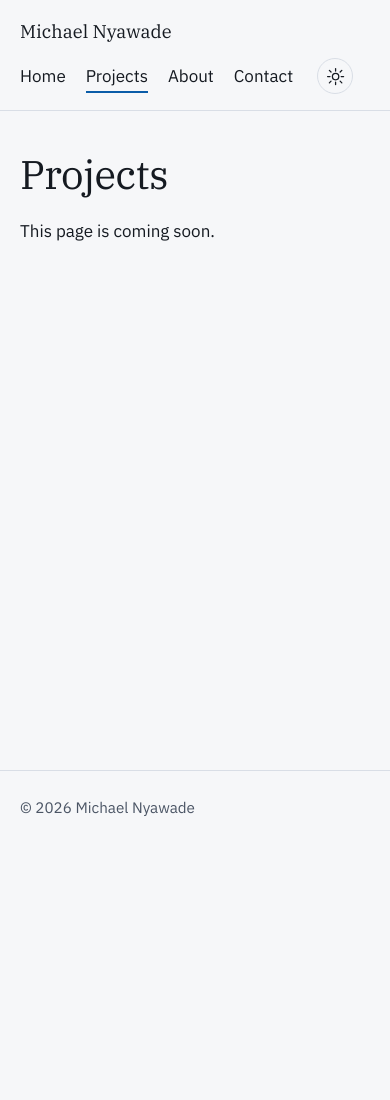
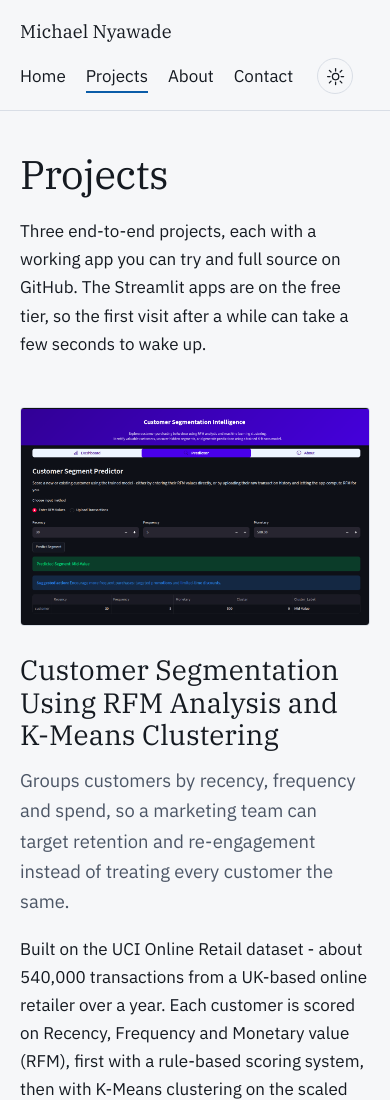
Before and after one commit to Michael-Nyawade/Michael-Nyawade.github.io, an Astro site: page /projects in a window 390 px wide. Shown: the top 1100 px of the page. Before the commit the page ends 844 px from the top, so only its background shows below. Built offline with nearby package versions, Linux system fonts and the light colour scheme; Astro itself is replaced by a stand-in of ours.

Commit message:
Build out the Projects page with real write-ups, screenshots, and live links

```diff
--- /dev/null
+++ b/src/data/projects.js
@@ -0,0 +1,85 @@
+export const projects = [
+  {
+    slug: "customer-segmentation",
+    title: "Customer Segmentation Using RFM Analysis and K-Means Clustering",
+    summary:
+      "Groups customers by recency, frequency and spend, so a marketing " +
+      "team can target retention and re-engagement instead of treating " +
+      "every customer the same.",
+    description: [
+      "Built on the UCI Online Retail dataset - about 540,000 transactions " +
+        "from a UK-based online retailer over a year. Each customer is scored " +
+        "on Recency, Frequency and Monetary value (RFM), first with a rule-based " +
+        "scoring system, then with K-Means clustering on the scaled RFM values.",
+      "The number of clusters (k=4) was chosen using the Elbow and Silhouette " +
+        "methods, and each resulting cluster is labeled by its average spend " +
+        "rather than a fixed index, so the labels (VIP, Loyal High-Spender, " +
+        "Mid-Value, At Risk) stay meaningful even if K-Means assigns cluster " +
+        "numbers differently on a future run.",
+      "The pipeline is modular and covered by pytest, and a saved model can " +
+        "score new customers without retraining.",
+    ],
+    stack: [
+      "Python",
+      "pandas",
+      "scikit-learn",
+      "matplotlib",
+      "seaborn",
+      "pytest",
+    ],
+    image: "segmentation.png",
+    imageAlt:
+      "The Streamlit app's segment predictor: RFM values entered on the left, a predicted Mid-Value segment shown below.",
+    demo: "https://customer-segmentation-rfm-k-means.streamlit.app/",
+    code: "https://github.com/Michael-Nyawade/customer-segmentation-rfm",
+  },
+  {
+    slug: "diabetes-prediction",
+    title: "Diabetes Risk Prediction",
+    summary:
+      "An interpretable logistic regression model that estimates diabetes " +
+      "risk from clinical measurements, built to be explainable rather than " +
+      "just accurate.",
+    description: [
+      "Trained on the Pima Indians Diabetes dataset (768 patients, 8 clinical " +
+        "and demographic features). The model reaches about 70.8% accuracy and " +
+        "a 0.81 ROC-AUC, a clear lift over the roughly 65% majority-class baseline.",
+      "Because it's logistic regression, every feature has an odds ratio that's " +
+        "shown alongside the prediction. Glucose is the strongest predictor " +
+        "(odds ratio ≈ 3.26), followed by BMI (≈ 1.99) and Pregnancies (≈ 1.46) - " +
+        "the app surfaces this reasoning, not just a number.",
+    ],
+    stack: ["Python", "scikit-learn", "pandas", "matplotlib"],
+    image: "diabetes.png",
+    imageAlt:
+      "The Streamlit app's prediction form: patient measurements on the left, an estimated risk and the odds ratios driving it on the right.",
+    demo: "https://logreg-diabetes-risk-prediction.streamlit.app/",
+    code: "https://github.com/Michael-Nyawade/diabetes-prediction",
+  },
+  {
+    slug: "housing-in-kenya",
+    title: "Housing in Kenya: Rental Price Predictor",
+    summary:
+      "Explores how bedrooms, bathrooms and location relate to rental " +
+      "price in the Kenyan market, and predicts a price range from those " +
+      "three features.",
+    description: [
+      "Built on a Kaggle dataset of Kenyan rental listings (1,557 cleaned " +
+        "rows after removing missing values and duplicate columns). Linear " +
+        "Regression and Random Forest models were trained and compared; both " +
+        "score about the same (R² ≈ 0.47), so the simpler Linear Regression " +
+        "model was kept as the one powering the app, since the added " +
+        "complexity of Random Forest didn't buy any accuracy here.",
+      "An R² of about 0.47 means bedrooms, bathrooms and estate explain " +
+        "under half the variance in price - that's a real limit of the feature " +
+        "set, not a bug, and the app states the R² next to every prediction so " +
+        "it isn't presented as more certain than it is.",
+    ],
+    stack: ["Python", "scikit-learn", "pandas", "matplotlib"],
+    image: "housing.png",
+    imageAlt:
+      "The Streamlit app's rental price predictor: bedroom, bathroom and estate inputs on the left, a predicted price and a chart of average price by estate on the right.",
+    demo: "https://housing-in-kenya-lr.streamlit.app/",
+    code: "https://github.com/Michael-Nyawade/housing-in-kenya",
+  },
+];
--- a/src/pages/index.astro
+++ b/src/pages/index.astro
@@ -9,7 +9,7 @@ import { site } from "../data/site.js";
   <section class="hero container">
     <div class="text">
       <h1>{site.name}</h1>
-      <p class="role">Statistician | Data Analyst | Data Scientist</p>
+      <p class="role">Statistics | Data Analysis | Data Science</p>
 
       <p class="intro">
         I’m a statistician who enjoys making sense of messy data and turning
--- a/src/pages/projects.astro
+++ b/src/pages/projects.astro
@@ -1,16 +1,134 @@
 ---
+import { Image } from "astro:assets";
 import BaseLayout from "../layouts/BaseLayout.astro";
+import { projects } from "../data/projects.js";
+
+const images = import.meta.glob("../assets/projects/*.png", { eager: true });
+
+function imageFor(name) {
+  return images[`../assets/projects/${name}`].default;
+}
 ---
 
-<BaseLayout title="Projects">
-  <section class="container placeholder">
+<BaseLayout
+  title="Projects"
+  description="Three end-to-end data and machine learning projects, each with a live app and full source."
+>
+  <section class="container intro">
     <h1>Projects</h1>
-    <p>This page is coming soon.</p>
+    <p>
+      Three end-to-end projects, each with a working app you can try and full
+      source on GitHub. The Streamlit apps are on the free tier, so the
+      first visit after a while can take a few seconds to wake up.
+    </p>
+  </section>
+
+  <section class="container list">
+    {
+      projects.map((project) => (
+        <article class="project">
+          <Image
+            class="shot"
+            src={imageFor(project.image)}
+            alt={project.imageAlt}
+            width={900}
+            loading="lazy"
+          />
+
+          <div class="body">
+            <h2>{project.title}</h2>
+            <p class="summary">{project.summary}</p>
+
+            {project.description.map((para) => (
+              <p>{para}</p>
+            ))}
+
+            <ul class="stack">
+              {project.stack.map((tool) => (
+                <li>{tool}</li>
+              ))}
+            </ul>
+
+            <p class="links">
+              <a class="button" href={project.demo} target="_blank" rel="noopener noreferrer">
+                Live app
+              </a>
+              <a href={project.code} target="_blank" rel="noopener noreferrer">
+                Code on GitHub
+              </a>
+            </p>
+          </div>
+        </article>
+      ))
+    }
   </section>
 </BaseLayout>
 
 <style>
-  .placeholder {
-    padding-block: clamp(2.5rem, 8vw, 5rem);
+  .intro {
+    padding-block: clamp(2.5rem, 8vw, 4rem) 1rem;
+  }
+
+  .list {
+    display: flex;
+    flex-direction: column;
+    gap: clamp(3rem, 8vw, 5rem);
+    padding-block: 1rem clamp(3rem, 8vw, 5rem);
+  }
+
+  .project {
+    display: grid;
+    gap: 1.75rem;
+    padding-block-end: clamp(3rem, 8vw, 5rem);
+    border-bottom: 1px solid var(--line);
+  }
+
+  .project:last-child {
+    border-bottom: none;
+    padding-block-end: 0;
+  }
+
+  .shot {
+    width: 100%;
+    height: auto;
+    border-radius: 4px;
+    border: 1px solid var(--line);
+  }
+
+  .summary {
+    font-size: 1.15rem;
+    color: var(--muted);
+  }
+
+  .stack {
+    display: flex;
+    flex-wrap: wrap;
+    gap: 0.5rem;
+    list-style: none;
+    margin: 1.25rem 0 0;
+    padding: 0;
+    font-size: 0.9rem;
+  }
+
+  .stack li {
+    padding: 0.25rem 0.65rem;
+    border: 1px solid var(--line);
+    border-radius: 999px;
+    color: var(--muted);
+  }
+
+  .links {
+    display: flex;
+    flex-wrap: wrap;
+    align-items: center;
+    gap: 0.75rem 1.5rem;
+    margin-top: 1.5rem;
+  }
+
+  @media (min-width: 60rem) {
+    .project {
+      grid-template-columns: 1.1fr 1fr;
+      align-items: start;
+    }
   }
 </style>
```
Also changed, not shown: src/assets/projects/diabetes-prediction.jpg (deleted), src/assets/projects/diabetes.png (added), src/assets/projects/housing.jpg (deleted), src/assets/projects/housing.png (added), src/assets/projects/petroleum.jpg (deleted), src/assets/projects/rfm.png (deleted), src/assets/projects/segmentation.png (added).
